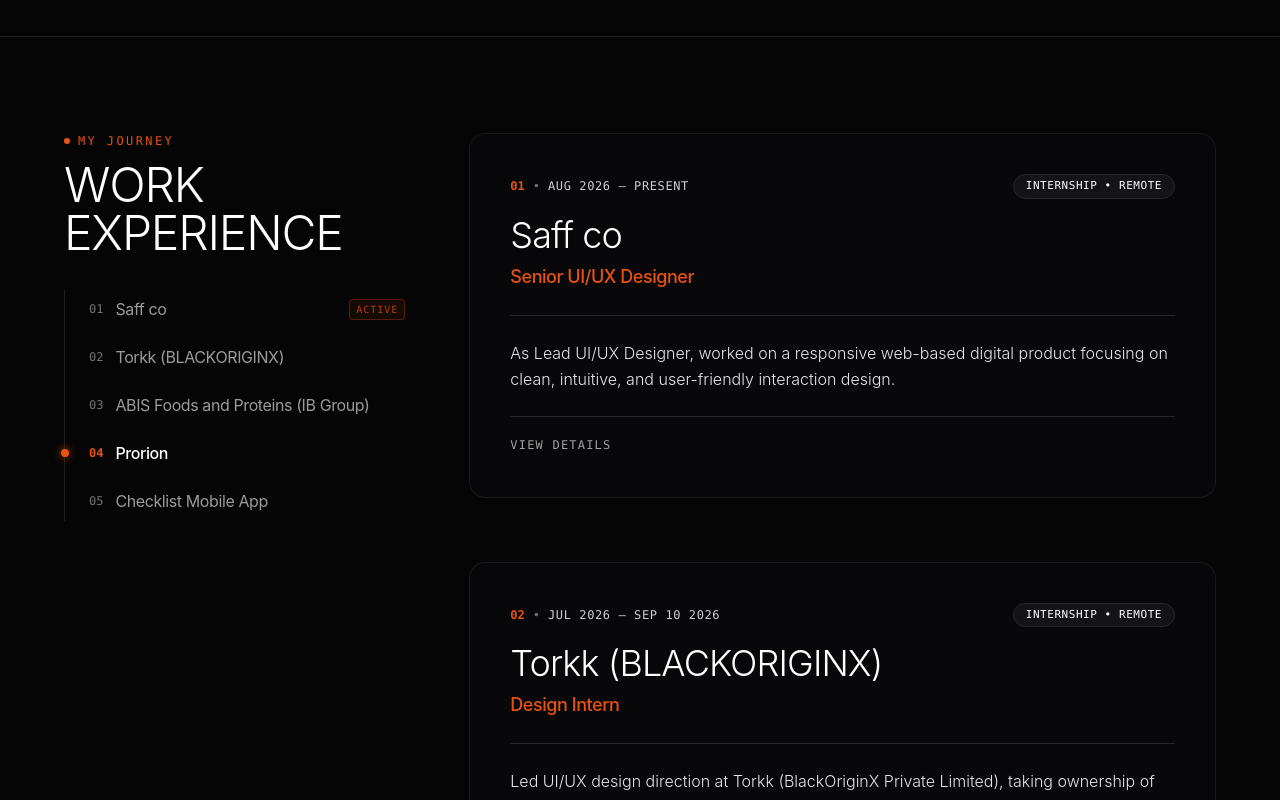
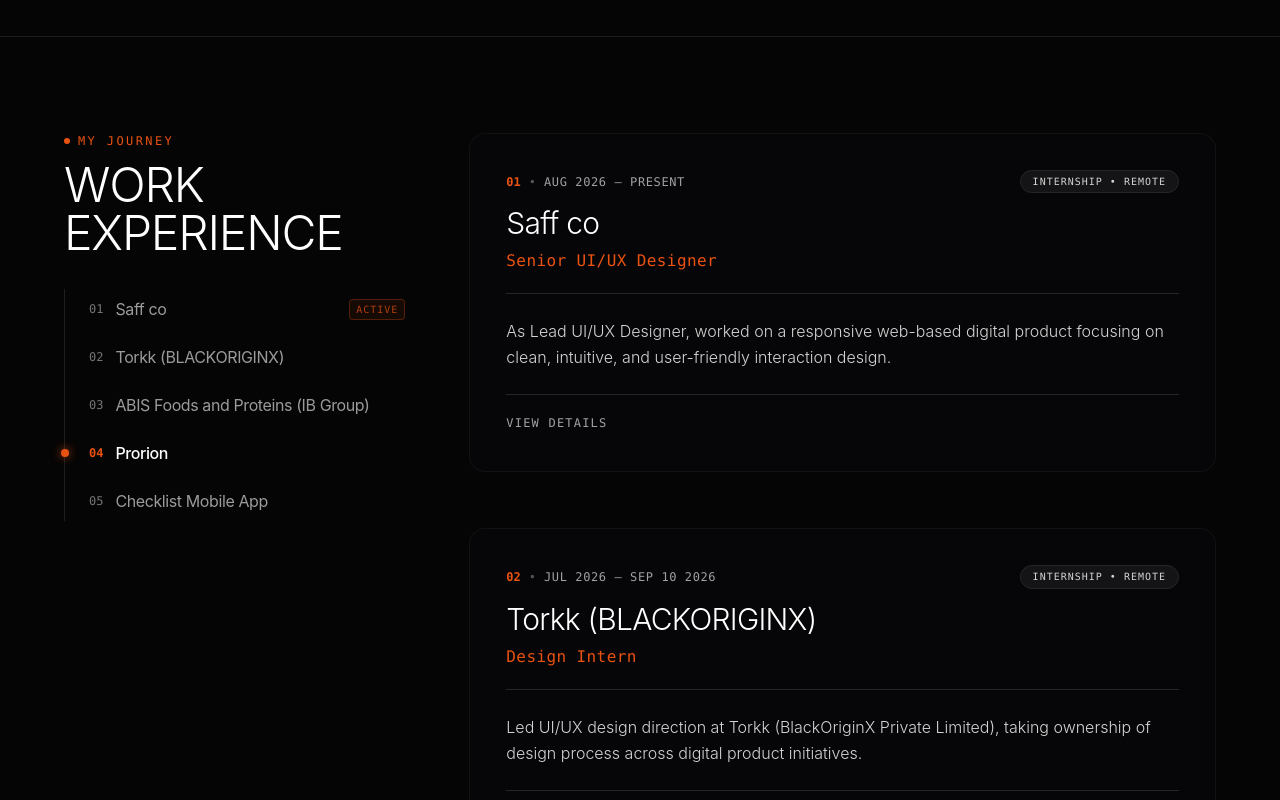
Before and after one commit to araspureh-glitch/humanshu-portfolio, a React (Vite) app: page /about in a window 1280 px wide. Shown: the part 2020-2820 px from the top of the page. Built offline with nearby package versions, Linux system fonts and the light colour scheme.

Commit message:
refactor: polish work experience timeline to be ultra-minimal and high-end

```diff
--- a/src/components/ui/timeline-02.jsx
+++ b/src/components/ui/timeline-02.jsx
@@ -239,7 +239,7 @@
         </div>
 
         {/* RIGHT COLUMN: Interactive Work Showcase Cards */}
-        <div className="lg:col-span-8 space-y-12 sm:space-y-16">
+        <div className="lg:col-span-8 space-y-10 sm:space-y-14">
           {data.map((item, index) => {
             const isActive = activeStep === index;
             const isExpanded = !!expandedItems[index];
@@ -251,36 +251,36 @@
                 className="scroll-mt-32"
               >
                 <motion.div
-                  initial={{ opacity: 0, y: 20 }}
+                  initial={{ opacity: 0, y: 16 }}
                   whileInView={{ opacity: 1, y: 0 }}
                   viewport={{ once: true, margin: "-40px" }}
-                  transition={{ duration: 0.45, ease: [0.16, 1, 0.3, 1] }}
-                  className={`p-6 sm:p-10 rounded-2xl border transition-all duration-500 space-y-6 group ${
+                  transition={{ duration: 0.4, ease: [0.16, 1, 0.3, 1] }}
+                  className={`p-6 sm:p-9 rounded-2xl border transition-all duration-500 space-y-6 group ${
                     isActive
-                      ? "bg-[#09090b]/90 border-[#262626] border-l-4 border-l-[#262626]"
-                      : "bg-[#09090c]/80 border-[#262626]/60 opacity-90 hover:opacity-100"
+                      ? "bg-[#09090b] border-[#262626] shadow-[0_0_30px_rgba(0,0,0,0.5)]"
+                      : "bg-[#08080a]/60 border-[#262626]/40 opacity-80 hover:opacity-100 hover:border-[#262626]"
                   }`}
                 >
                   {/* Header: Number, Date, Company & Role */}
-                  <div className="border-b border-[#262626] pb-6 space-y-2">
+                  <div className="border-b border-[#262626] pb-5 space-y-2">
                     <div className="flex flex-wrap items-center justify-between gap-3 font-mono text-xs">
                       <div className="flex items-center gap-2">
                         <span className="text-[#EA5211] font-bold">{item.id}</span>
-                        <span className="text-white/40">•</span>
-                        <span className="text-white/80 tracking-wider uppercase font-medium">{item.date}</span>
+                        <span className="text-neutral-600">•</span>
+                        <span className="text-neutral-400 tracking-wider uppercase font-medium">{item.date}</span>
                       </div>
 
                       <div className="flex items-center gap-2">
-                        <span className="px-3 py-1 rounded-full bg-white/5 border border-[#262626] text-white text-[11px] tracking-wider uppercase font-medium">
+                        <span className="px-3 py-1 rounded-full bg-[#141416] border border-[#262626] text-neutral-300 text-[10px] tracking-widest uppercase font-mono">
                           {item.type}
                         </span>
                       </div>
                     </div>
 
-                    <h3 className="text-2xl sm:text-4xl font-light tracking-tight text-white font-sans pt-2">
+                    <h3 className="text-2xl sm:text-3xl font-light tracking-tight text-white font-sans pt-1">
                       {item.company}
                     </h3>
-                    <p className="text-base sm:text-lg font-medium text-[#EA5211] tracking-tight font-sans">
+                    <p className="text-sm sm:text-base font-medium text-[#EA5211] tracking-wide font-mono">
                       {item.role || item.title}
                     </p>
                   </div>
@@ -291,14 +291,14 @@
                       <img
                         src={item.image}
                         alt={item.company}
-                        className="w-full h-full object-cover object-top transition-transform duration-700 ease-out group-hover:scale-[1.03]"
+                        className="w-full h-full object-cover object-top transition-transform duration-700 ease-out group-hover:scale-[1.02]"
                       />
-                      <div className="absolute inset-0 bg-gradient-to-t from-[#09090b] via-transparent to-transparent opacity-50" />
+                      <div className="absolute inset-0 bg-gradient-to-t from-[#09090b] via-transparent to-transparent opacity-60" />
                     </div>
                   )}
 
                   {/* Description */}
-                  <p className="text-sm sm:text-base text-white/90 font-light leading-relaxed">
+                  <p className="text-sm sm:text-base text-neutral-300 font-light leading-relaxed">
                     {item.summary || item.description}
                   </p>
 
@@ -330,7 +330,7 @@
                           <h5 className="text-xs font-mono uppercase tracking-widest text-[#EA5211] font-semibold">
                             Key Responsibilities & Impact:
                           </h5>
-                          <ul className="space-y-2.5 text-xs sm:text-sm text-white/90 font-light">
+                          <ul className="space-y-2.5 text-xs sm:text-sm text-neutral-300 font-light">
                             {item.highlights.map((bullet, bIdx) => (
                               <li key={bIdx} className="flex items-start gap-3">
                                 <span className="text-[#EA5211] font-mono mt-0.5">•</span>
@@ -369,7 +369,7 @@
                             className={`text-xs font-mono tracking-wider transition-all duration-300 inline-flex items-center gap-1.5 py-2 px-4 rounded-full ${
                               cta.primary
                                 ? "bg-[#EA5211] text-white hover:bg-[#EA5211]/85 shadow-[0_4px_14px_rgba(234,82,17,0.35)]"
-                                : "bg-white/5 border border-[#262626] text-neutral-300 hover:text-white hover:border-white/30"
+                                : "bg-[#141416] border border-[#262626] text-neutral-300 hover:text-white hover:border-neutral-500"
                             }`}
                           >
                             <span>{cta.label}</span>
```
